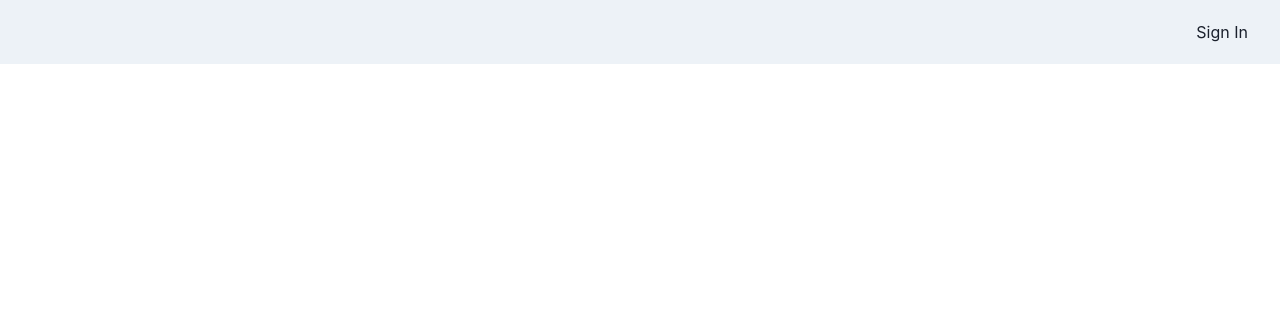
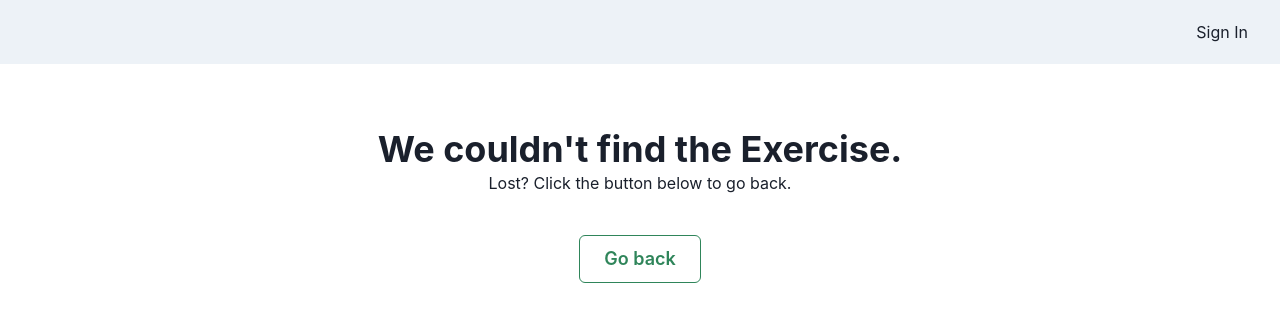
Before and after one commit to aet-vthacks/site, a React (Vite) app: page /learn/1 in a window 1280 px wide. Shown: the top 322 px of the page. Built offline with nearby package versions, Linux system fonts and the light colour scheme; no server answers.

Commit message:
Handle 404 page for lessons

```diff
--- a/src/pages/LearnPage.tsx
+++ b/src/pages/LearnPage.tsx
@@ -1,4 +1,4 @@
-import { Flex, Spinner, Text } from "@chakra-ui/react";
+import { Button, Flex, Heading, Spacer, Spinner, Stack, Text } from "@chakra-ui/react";
 import Editor from "@monaco-editor/react";
 import ChakraUIRenderer from "chakra-ui-markdown-renderer";
 import { useEffect, useState } from "react";
@@ -40,6 +40,29 @@ export default function LearnPage() {
 		);
 	}
 
+	if (!loading && !data) {
+		return (
+			<Flex alignContent="center" alignItems="center" my={16} flexDir="column">
+				<Heading>We couldn't find the Exercise.</Heading>
+				<Text>Lost? Click the button below to go back.</Text>
+				<Spacer />
+				<Stack spacing={16} pt={2}>
+					<Button
+						my={8}
+						onClick={() => {
+							navigate("/learn");
+						}}
+						size="lg"
+						variant="outline"
+						colorScheme="green"
+					>
+						Go back
+					</Button>
+				</Stack>
+			</Flex>
+		);
+	}
+
 	return (
 		<>
 			{data ? (
```
